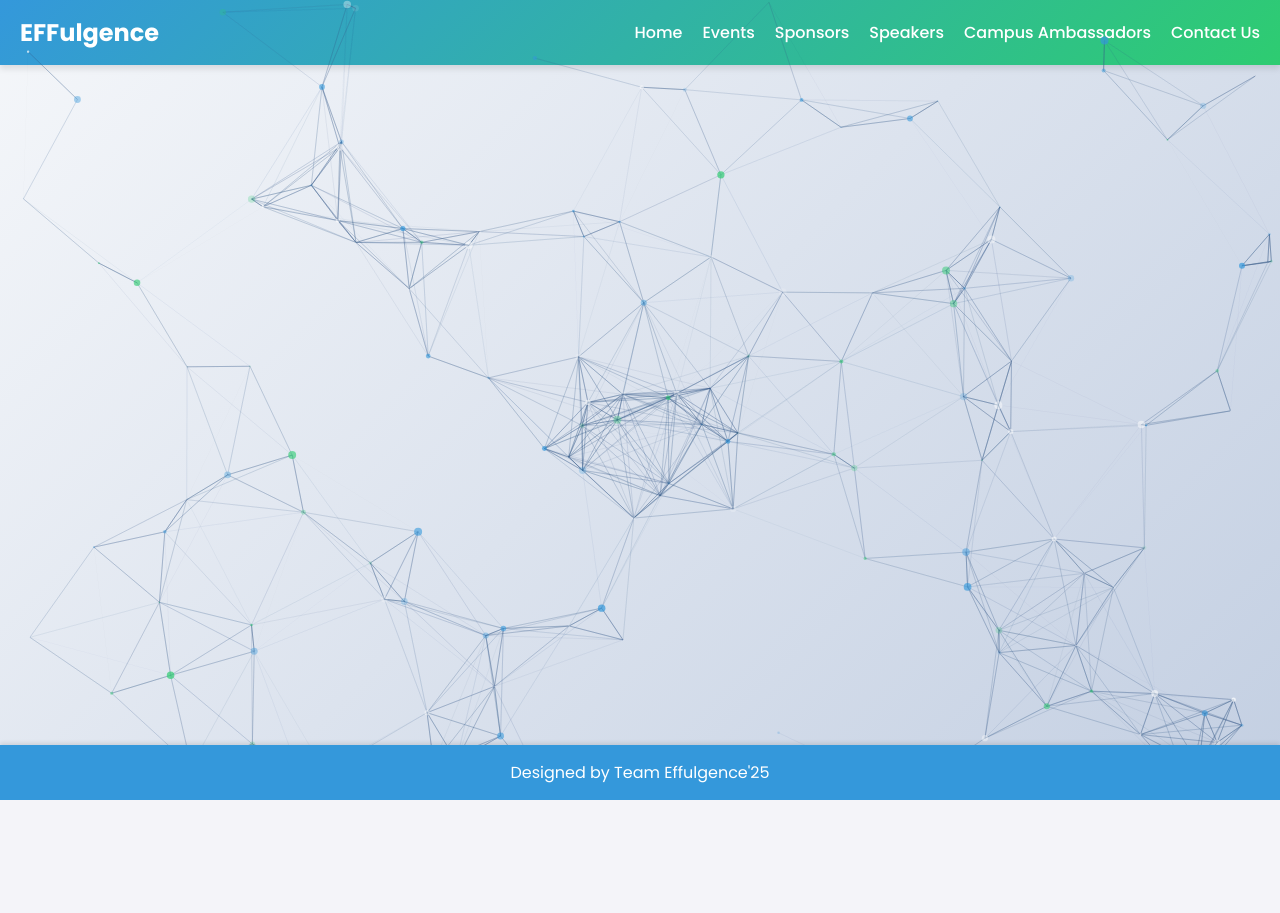
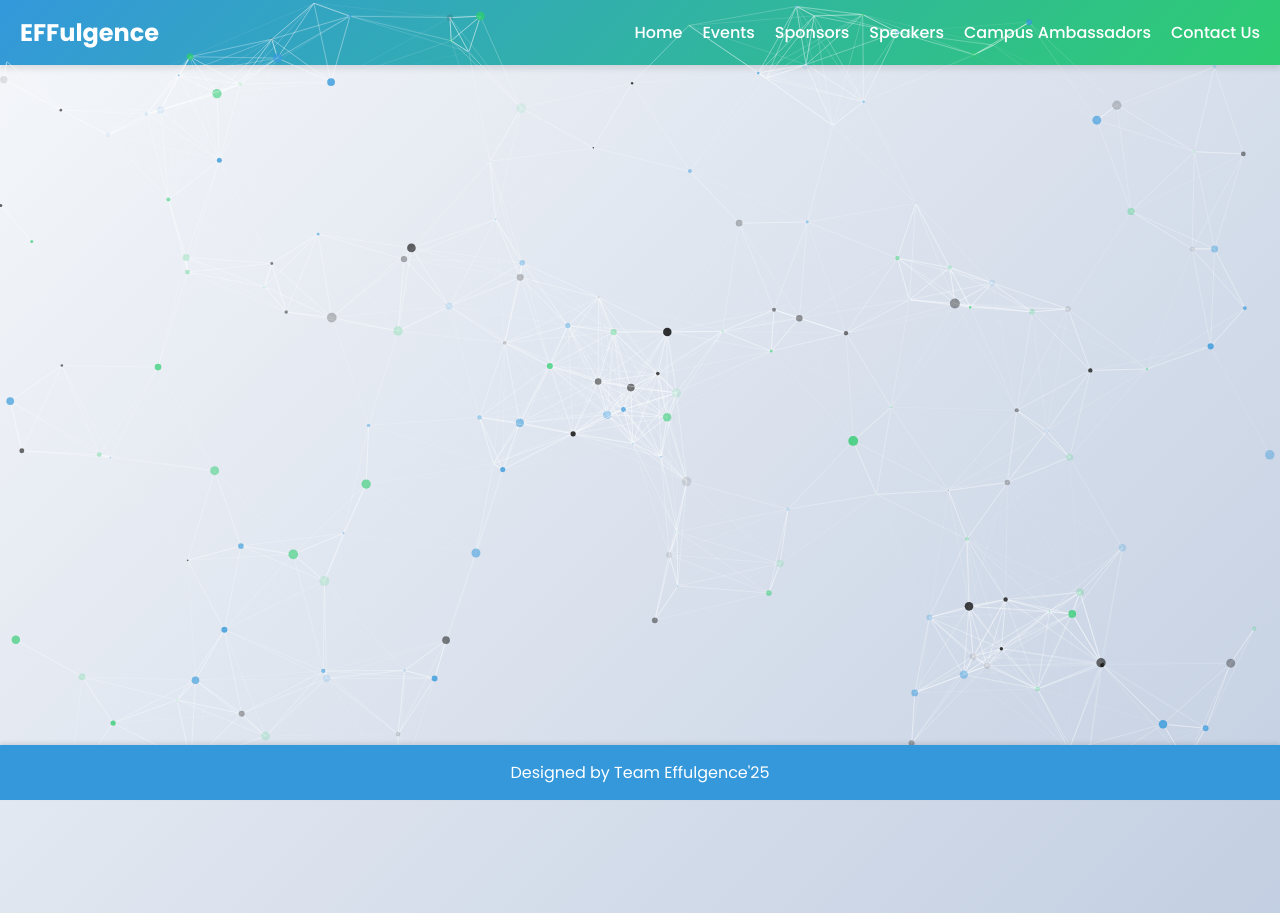
Before and after one commit to WithTrend/Techical-Fest-Website, a React (Vite) app: page / in a window 1280 px wide. Before the commit the page ends 800 px from the top, so only its background shows below. Built offline with nearby package versions, Linux system fonts and the light colour scheme.

Commit message:
Implemented Particle.js

```diff
--- a/Components/Home.jsx
+++ b/Components/Home.jsx
@@ -9,38 +9,33 @@ export const Home = () => {
   };
 
   return (
-    <div className="home-container">
+    <div
+      className="home-container"
+      style={{ position: "relative", minHeight: "100vh", overflow: "hidden" }}
+    >
+      {/* Particle Animation */}
       <Particles
         id="tsparticles"
         init={particlesInit}
         options={{
-          background: {
-            color: "linear-gradient(135deg, #3498db, #2ecc71)", // Matches header and footer gradient
-          },
+          fullScreen: { enable: true }, // Ensures particles stay within the div
           particles: {
-            number: { value: 120, density: { enable: true, value_area: 800 } },
-            color: { value: ["#3498db", "#2ecc71", "#ffffff"] },
+            number: { value: 150, density: { enable: true, value_area: 800 } },
+            color: { value: ["#3498db", "#2ecc71", "#000000"] }, // Gradient-aligned colors
             shape: { type: "circle" },
             opacity: {
-              value: 0.7,
+              value: 0.8,
               random: true,
-              anim: { enable: true, speed: 1, opacity_min: 0.1, sync: false },
+              anim: { enable: true, speed: 1, opacity_min: 0.3, sync: false },
             },
             size: {
-              value: 4,
+              value: 5,
               random: true,
-              anim: { enable: true, speed: 3, size_min: 0.1, sync: false },
-            },
-            line_linked: {
-              enable: true,
-              distance: 150,
-              color: "#3a5d8a",
-              opacity: 0.4,
-              width: 1,
+              anim: { enable: true, speed: 2, size_min: 0.5, sync: false },
             },
             move: {
               enable: true,
-              speed: 2,
+              speed: 1.5,
               direction: "none",
               random: false,
               straight: false,
@@ -48,38 +43,22 @@ export const Home = () => {
               bounce: false,
               attract: { enable: true, rotateX: 600, rotateY: 1200 },
             },
+            line_linked: {
+              enable: true,
+              distance: 150,
+              color: "#ffffff",
+              opacity: 0.4,
+              width: 1,
+            },
           },
           interactivity: {
-            detect_on: "canvas",
             events: {
-              onhover: {
-                enable: true,
-                mode: "bubble", // Creates a bubble effect
-              },
-              onclick: {
-                enable: true,
-                mode: "repulse", // Repulses particles on click
-              },
-              resize: true,
+              onhover: { enable: true, mode: "grab" }, // Grab effect on hover
+              onclick: { enable: true, mode: "push" }, // Push new particles on click
             },
             modes: {
-              bubble: {
-                distance: 200,
-                size: 8,
-                duration: 2,
-                opacity: 0.8,
-                speed: 3,
-              },
-              repulse: {
-                distance: 100,
-                duration: 0.4,
-              },
-              push: {
-                particles_nb: 4,
-              },
-              remove: {
-                particles_nb: 2,
-              },
+              grab: { distance: 200, line_linked: { opacity: 0.5 } },
+              push: { particles_nb: 4 },
             },
           },
           retina_detect: true,
```
